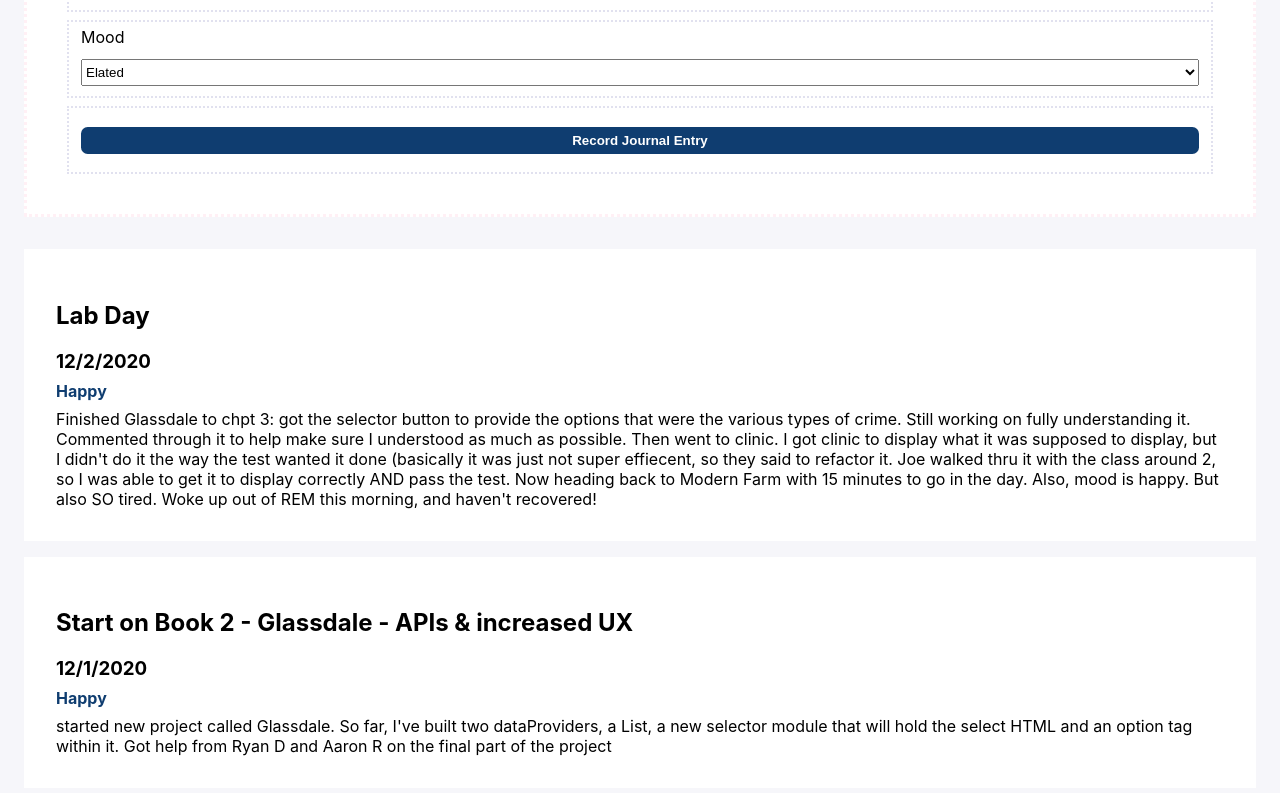
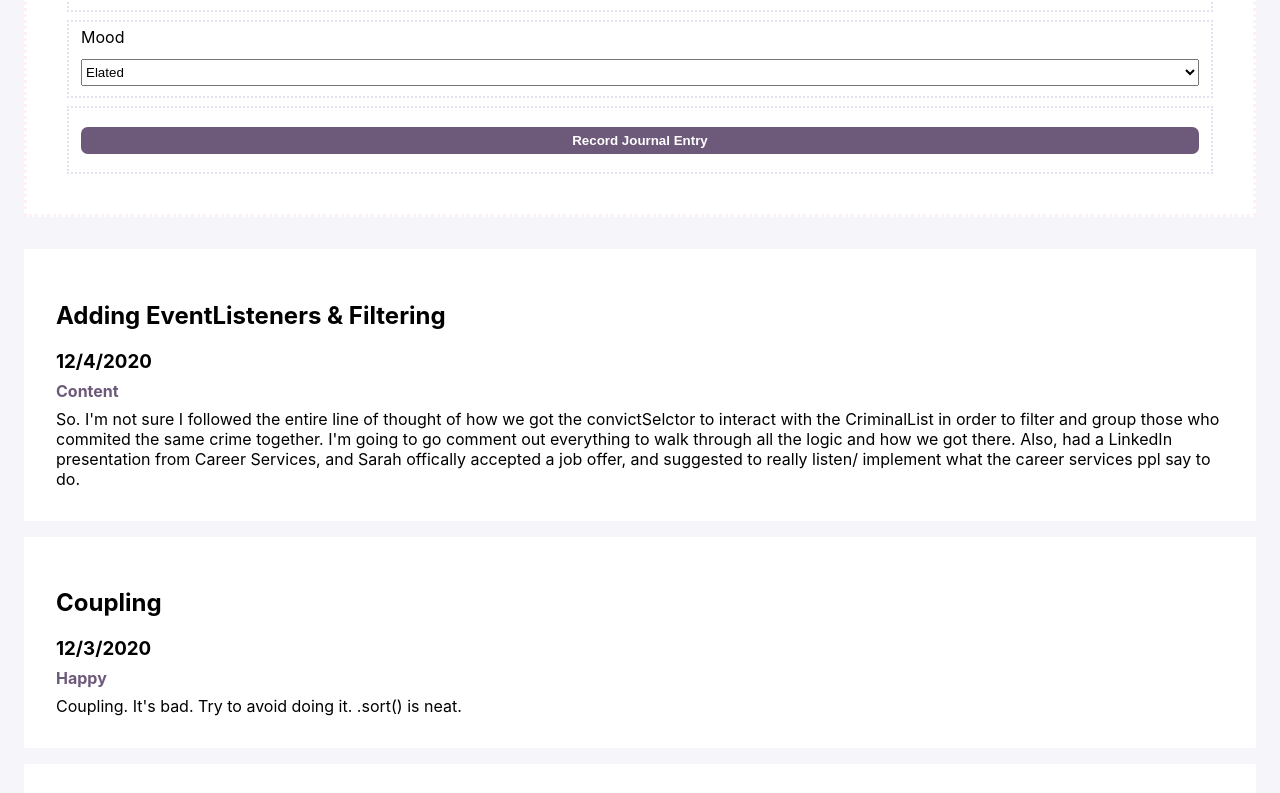
Before and after one commit to jessicadever1/daily-journal, a plain HTML site: page index.html in a window 1280 px wide. Shown: the part 647-1440 px from the top of the page. Drawn offline with Linux system fonts and the light colour scheme.

Commit message:
added journal entry, changed header bkgrd color

```diff
--- a/scripts/journalDataProvider.js
+++ b/scripts/journalDataProvider.js
@@ -130,6 +130,24 @@ const journal = [
         entry: "Finished Glassdale to chpt 3: got the selector button to provide the options that were the various types of crime. Still working on fully understanding it. Commented through it to help make sure I understood as much as possible. Then went to clinic. I got clinic to display what it was supposed to display, but I didn't do it the way the test wanted it done (basically it was just not super effiecent, so they said to refactor it. Joe walked thru it with the class around 2, so I was able to get it to display correctly AND pass the test. Now heading back to Modern Farm with 15 minutes to go in the day. Also, mood is happy. But also SO tired. Woke up out of REM this morning, and haven't recovered!",
         mood: "Happy"
 
+    },
+
+    {
+        id: 16,
+        date: "12/3/2020",
+        concept: "Coupling",
+        entry: "Coupling. It's bad. Try to avoid doing it. .sort() is neat. ",
+        mood: "Happy"
+
+    },
+
+    {
+        id: 17,
+        date: "12/4/2020",
+        concept: "Adding EventListeners & Filtering",
+        entry: "So. I'm not sure I followed the entire line of thought of how we got the convictSelctor to interact with the CriminalList in order to filter and group those who commited the same crime together. I'm going to go comment out everything to walk through all the logic and how we got there. Also, had a LinkedIn presentation from Career Services, and Sarah offically accepted a job offer, and suggested to really listen/ implement what the career services ppl say to do.",
+        mood: "Content"
+
     }
 ]
 
--- a/styles/main.css
+++ b/styles/main.css
@@ -4,7 +4,7 @@ body {
 }
 
 header {
-    background-color: #0F3D70;
+    background-color: #6d597a;
     margin-left: -10em;
     margin-right: -10em;
 }
@@ -81,7 +81,7 @@ label {
 button {
     min-height: 2em;
     margin-top: 1em;
-    background-color: #0F3D70;
+    background-color: #6d597a;
     color: white;
     border: none;
     font-weight: bold;
@@ -97,5 +97,5 @@ button {
     display: flex;
     margin-top: .5em;
     margin-bottom: .5em;
-    color: #0F3D70;
+    color: #6d597a;
 }
```
